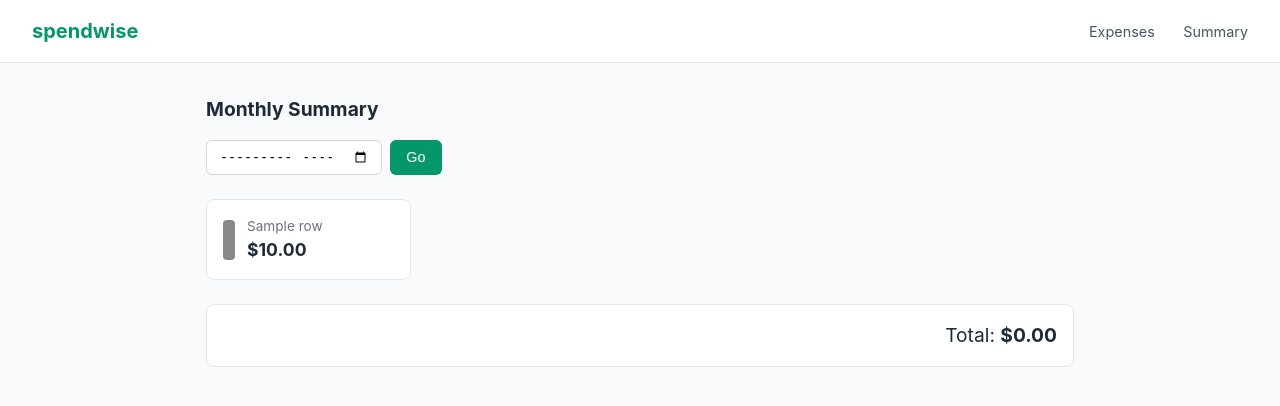
After one commit to alex-k-chen/spendwise, a Flask app: template templates/summary.html in a window 1280 px wide. The commit adds this page. Shown: the top 406 px of the page. Run offline with Flask 3, Linux system fonts and the light colour scheme; the template is opened without the code that fills it: most values are stand-ins (such as "Sample title", 1, 10 or a date in 2020).

Commit message:
add monthly summary page

```diff
--- a/static/style.css
+++ b/static/style.css
@@ -123,3 +123,50 @@ th {
     color: #9ca3af;
     padding: 2rem;
 }
+
+.month-picker {
+    display: flex;
+    gap: 0.5rem;
+    margin-bottom: 1.5rem;
+}
+
+.month-picker input {
+    padding: 0.5rem 0.75rem;
+    border: 1px solid #d1d5db;
+    border-radius: 6px;
+}
+
+.summary-grid {
+    display: grid;
+    grid-template-columns: repeat(auto-fill, minmax(200px, 1fr));
+    gap: 1rem;
+    margin-bottom: 1.5rem;
+}
+
+.summary-card {
+    display: flex;
+    align-items: center;
+    gap: 0.75rem;
+    padding: 1rem;
+    background: #fff;
+    border-radius: 8px;
+    border: 1px solid #e5e7eb;
+}
+
+.cat-color {
+    width: 12px;
+    height: 40px;
+    border-radius: 4px;
+}
+
+.cat-name { display: block; font-size: 0.85rem; color: #6b7280; }
+.cat-total { display: block; font-weight: 700; font-size: 1.1rem; }
+
+.grand-total {
+    text-align: right;
+    font-size: 1.2rem;
+    padding: 1rem;
+    background: #fff;
+    border-radius: 8px;
+    border: 1px solid #e5e7eb;
+}
--- a/templates/base.html
+++ b/templates/base.html
@@ -11,6 +11,7 @@
         <a href="/" class="logo">spendwise</a>
         <div class="nav-links">
             <a href="/">Expenses</a>
+            <a href="/summary">Summary</a>
         </div>
     </nav>
     <main>
--- /dev/null
+++ b/templates/summary.html
@@ -0,0 +1,30 @@
+{% extends "base.html" %}
+{% block title %}Monthly Summary{% endblock %}
+{% block content %}
+<section class="summary">
+    <h2>Monthly Summary</h2>
+    <form method="GET" action="/summary" class="month-picker">
+        <input type="month" name="month" value="{{ month }}">
+        <button type="submit">Go</button>
+    </form>
+
+    {% if rows %}
+    <div class="summary-grid">
+        {% for row in rows %}
+        <div class="summary-card">
+            <div class="cat-color" style="background:{{ row.color }}"></div>
+            <div class="cat-info">
+                <span class="cat-name">{{ row.name }}</span>
+                <span class="cat-total">${{ "%.2f"|format(row.total) }}</span>
+            </div>
+        </div>
+        {% endfor %}
+    </div>
+    <div class="grand-total">
+        Total: <strong>${{ "%.2f"|format(grand_total) }}</strong>
+    </div>
+    {% else %}
+    <p class="empty">No expenses for {{ month }}.</p>
+    {% endif %}
+</section>
+{% endblock %}
```
